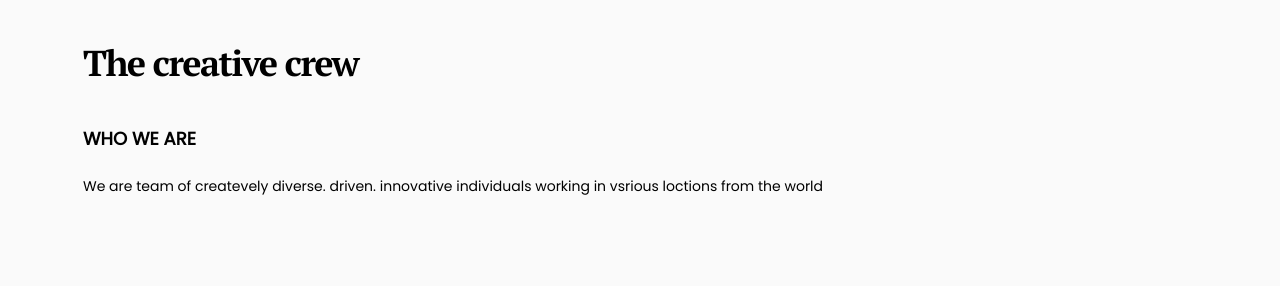
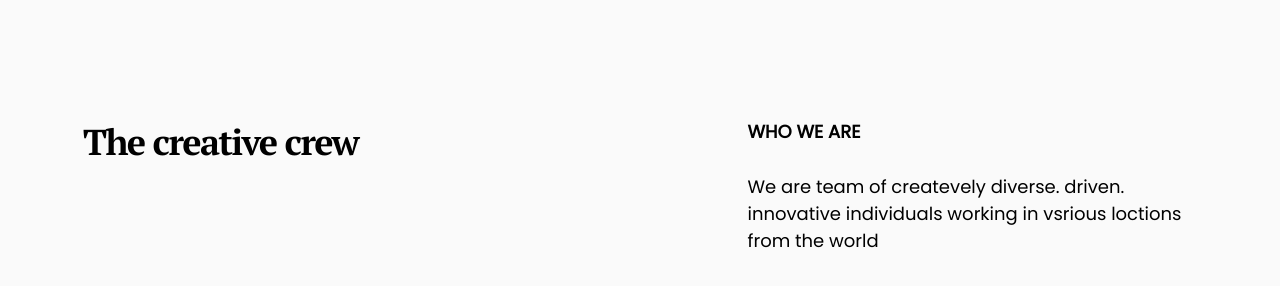
Before and after one commit to Voninkazo/sandy-team-page, a plain HTML site: page webroot/index.html in a window 1280 px wide. Drawn offline with Linux system fonts and the light colour scheme.

Commit message:
changed some propertisvalues of the texts when it gets tobigger screen and the same with the layout of the header, we displayed it gridly to get two columns

```diff
--- a/webroot/css/default.css
+++ b/webroot/css/default.css
@@ -9,7 +9,8 @@ a {
 }
 
 .container {
-    padding: 12px;
+    padding-inline-start: 12px;
+    padding-inline-end: 12px;
 }
 
 @media (min-width: 1114px) {
@@ -17,5 +18,4 @@ a {
         max-width: 1114px;
         margin: auto;
     }
-    header>div {}
 }
--- a/webroot/css/header.css
+++ b/webroot/css/header.css
@@ -34,4 +34,17 @@ h2 {
     color: var(--default-color);
 }
 
-@media (min-width: 1114px) {}
+@media (min-width: 1114px) {
+    .introduction_paragraph {
+        font-size: 18px;
+        line-height: 27px;
+    }
+    header>div {
+        display: grid;
+        grid-template-columns: 1fr 1fr;
+        padding-block-start: calc(110px - calc(38px / 2));
+        column-gap: 215px;
+        padding-inline-end: 0;
+        padding-inline-start: 0;
+    }
+}
```
